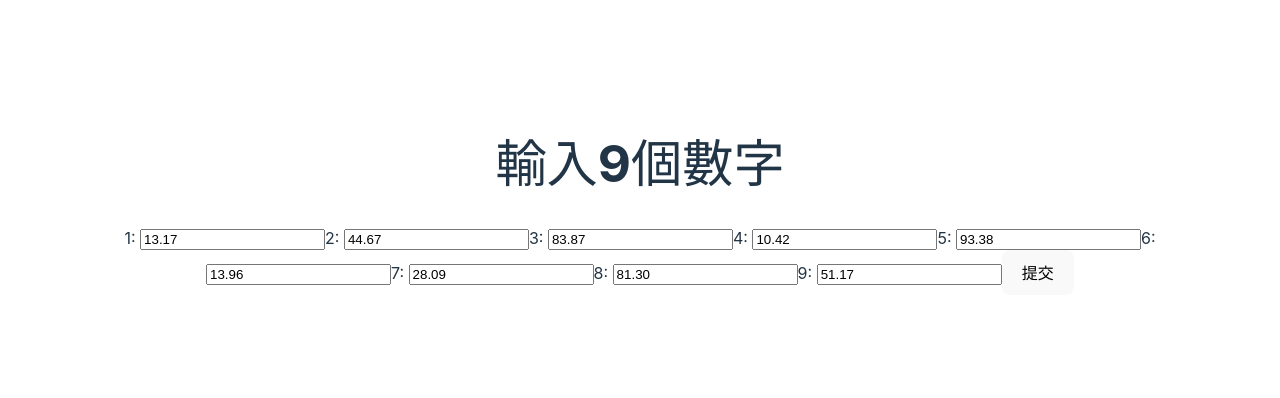
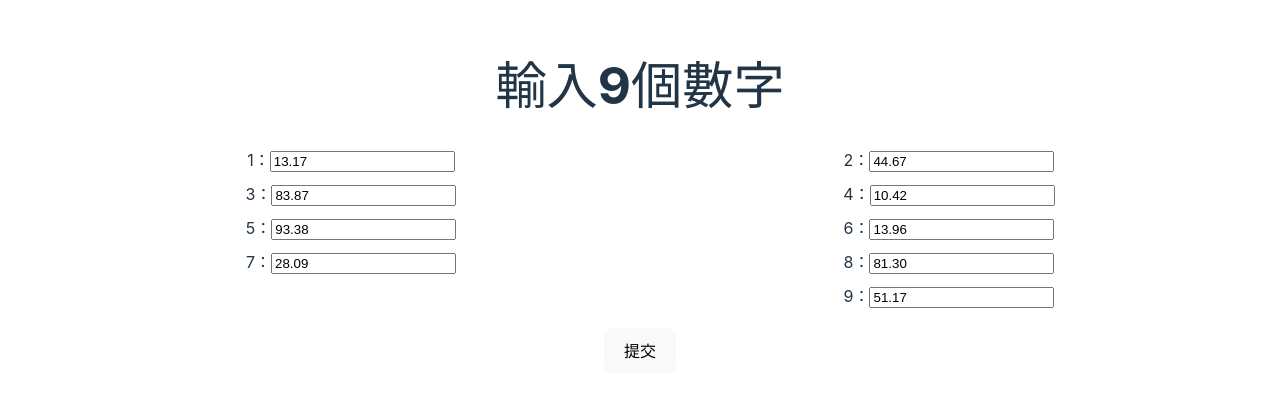
Before and after one commit to steve75918/-BrainDumpFrontend, a Vue app: page / in a window 1280 px wide. Shown: the part 202-600 px from the top of the page. Built offline with nearby package versions, Linux system fonts and the light colour scheme.

Commit message:
[Feat] Add css to let form show 2 input a row.

```diff
--- a/src/components/CalcTT2RaidTarget.vue
+++ b/src/components/CalcTT2RaidTarget.vue
@@ -2,11 +2,15 @@
     <div>
     <h1>輸入9個數字</h1>
     <form @submit.prevent="handleSubmit">
-        <label v-for="(input, index) in inputs" :key="index">
-          {{ index + 1 }}:
-          <input type="text" v-model=inputs[index] required>
-        </label>
+      <div class="input-container">
+        <div class="input-item" v-for="(input, index) in inputs" :key="index">
+          <label :for="`input${index + 1}`">{{ index + 1 }}：</label>
+          <input :id="`input${index + 1}`" type="text" v-model=inputs[index] required>
+        </div>
+        <div class="submit-button">
           <button type="submit">提交</button>
+        </div>
+      </div>
     </form>
     <div v-if="response">
       <h2>後端返回的JSON響應:</h2>
@@ -46,5 +50,23 @@
 </script>
 
 <style scoped>
-  /* 可以添加一些樣式來美化你的表單 */
+.input-container {
+  display: flex;
+  flex-wrap: wrap;
+  justify-content: flex-end;
+}
+
+.input-container .input-item {
+  flex-basis: calc(50% - 10px); /* 控制 input 佔父容器的寬度，並給一定的間隔 */
+  margin-bottom: 10px; /* 設置間隔 */
+}
+
+.input-container .input-item:nth-last-child(1) {
+  order: 1;
+}
+
+.input-container .submit-button {
+  flex-basis: 100%;
+  margin-top: 10px
+}
 </style>
```
Lines whose indentation alone changed are shown as unchanged.
